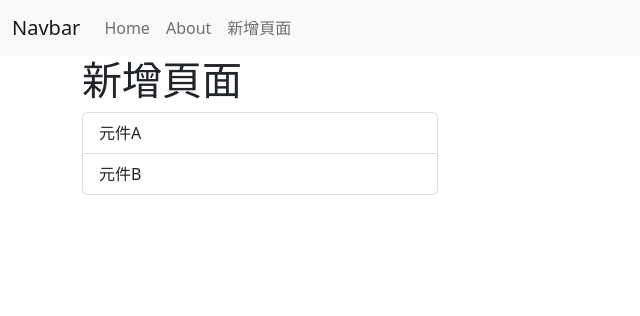
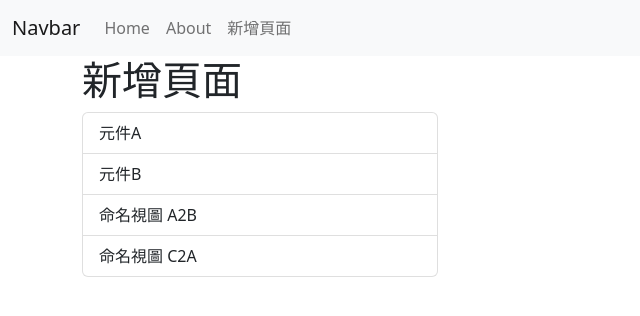
Before and after one commit to Sanazawa/1122_VueCli_RouterLesson, a Vue app: page /#/newpage in a window 1280 px wide. Shown: the top 316 px of the page, without its empty margins (0-640 px from the left). Built offline with nearby package versions, Linux system fonts and the light colour scheme.

Commit message:
20221205_Vue lesson, router with named view

```diff
--- a/src/router/index.js
+++ b/src/router/index.js
@@ -28,6 +28,26 @@ const routes = [
         path: 'b',
         component: () => import('../views/ComponentB.vue'),
       },
+      {
+        path: 'namedView',
+        component: () => import('../views/NamedView.vue'),
+        children: [
+          {
+            path: 'c2a',
+            components: {
+              left: () => import('../views/ComponentC.vue'),
+              right: () => import('../views/ComponentA.vue'),
+            },
+          },
+          {
+            path: 'a2b',
+            components: {
+              left: () => import('../views/ComponentA.vue'),
+              right: () => import('../views/ComponentB.vue'),
+            },
+          },
+        ],
+      },
     ],
   },
 ];
--- a/src/views/ComponentB.vue
+++ b/src/views/ComponentB.vue
@@ -1,5 +1,4 @@
 <template>
-<hr>
   <div class="card border-success mb-3" style="max-width: 18rem">
     <div class="card-header">元件 B Header</div>
     <div class="card-body text-success">
--- /dev/null
+++ b/src/views/ComponentC.vue
@@ -0,0 +1,19 @@
+<template>
+  <div class="card mb-3">
+    <img
+      src="https://images.unsplash.com/photo-1526599256864-6bedb9d7dfb5?ixlib=rb-4.0.3&ixid=MnwxMjA3fDB8MHxwaG90by1wYWdlfHx8fGVufDB8fHx8&auto=format&fit=crop&w=1471&q=80"
+      class="card-img-top"
+      alt="tester"
+    />
+    <div class="card-body">
+      <h5 class="card-title">元件C</h5>
+      <p class="card-text">
+        This is a wider card with supporting text below as a natural lead-in to
+        additional content. This content is a little bit longer.
+      </p>
+      <p class="card-text">
+        <small class="text-muted">Last updated 3 mins ago</small>
+      </p>
+    </div>
+  </div>
+</template>
--- /dev/null
+++ b/src/views/NamedView.vue
@@ -0,0 +1,11 @@
+<template>
+  <h2>命名視圖範例</h2>
+  <div class="row">
+    <div class="col-6">
+      <router-view name="left"></router-view>
+    </div>
+    <div class="col-6">
+      <router-view name="right"></router-view>
+    </div>
+  </div>
+</template>
--- a/src/views/NewPage.vue
+++ b/src/views/NewPage.vue
@@ -13,6 +13,16 @@
         >
           元件B
         </router-link>
+        <router-link to="/newpage/namedView/a2b"
+          class="list-group-item list-group-item-action"
+        >
+          命名視圖 A2B
+        </router-link>
+        <router-link to="/newpage/namedView/c2a"
+          class="list-group-item list-group-item-action"
+        >
+          命名視圖 C2A
+        </router-link>
       </div>
     </div>
     <div class="col-8">
```
